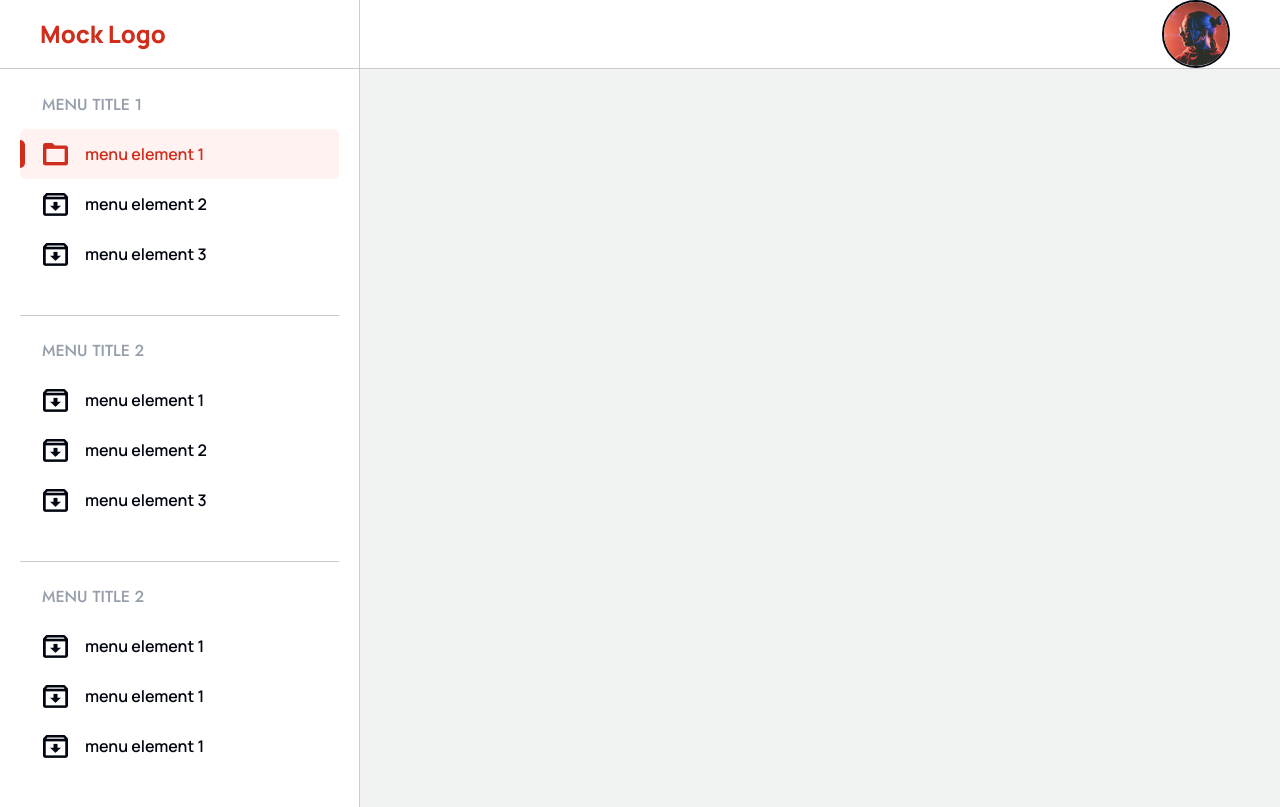
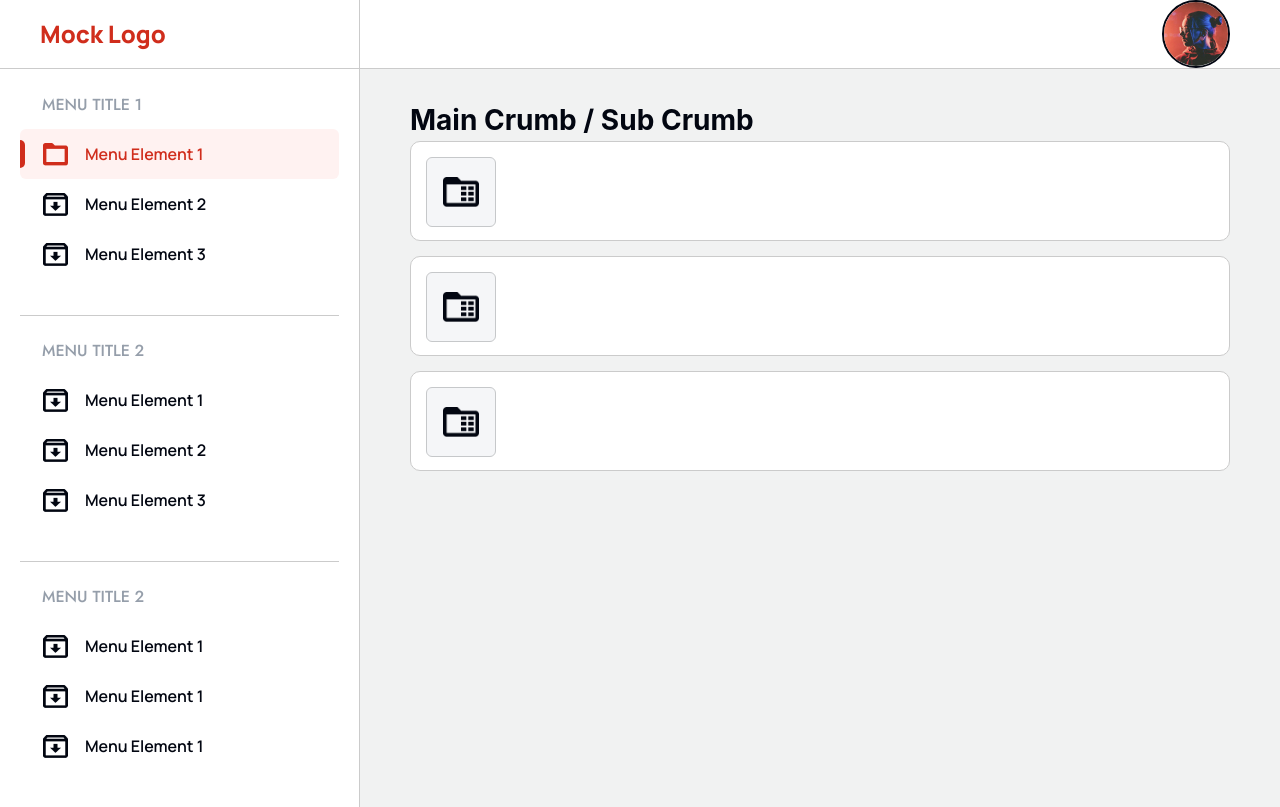
Before and after one commit to ask0ldd/Mock, a React (Vite) app: page / in a window 1280 px wide. Built offline with nearby package versions, Linux system fonts and the light colour scheme.

Commit message:
activefbar

```diff
--- a/src/App.css
+++ b/src/App.css
@@ -12,4 +12,31 @@
 main {
   height: 100vh;
   width: 100%;
+  display: flex;
+  flex-direction: row;
 }
+
+main .realBody {
+  display: flex;
+  flex-direction: column;
+  height: 100%;
+  width: 100%;
+  justify-content: left;
+  align-items: left;
+  padding: 30px 50px 0 50px;
+}
+
+/*main .realBody .activeFoldersContainer article {
+  display: flex;
+  flex-direction: column;
+  height: 100%;
+  width: 100%;
+  justify-content: left;
+  align-items: left;
+}*/
+
+main .realBody .activeFoldersContainer {
+  display: flex;
+  flex-direction: column;
+  row-gap: 15px;
+}
--- a/src/App.tsx
+++ b/src/App.tsx
@@ -1,6 +1,7 @@
 import './App.css'
 import Header from './components/Header'
 import MainNavBar from './components/MainNavBar'
+import ActiveFolderBar from './components/ActiveFolderBar'
 
 function App() {
 
@@ -9,7 +10,14 @@ function App() {
       <Header/>
       <main>
         <MainNavBar/>
-
+        <section className='realBody'>
+          <h1>Main Crumb / Sub Crumb</h1>
+          <div className='activeFoldersContainer'>
+            <ActiveFolderBar/>
+            <ActiveFolderBar/>
+            <ActiveFolderBar/>
+          </div>
+        </section>
       </main>
     </>
   )
--- /dev/null
+++ b/src/components/ActiveFolderBar.tsx
@@ -0,0 +1,13 @@
+import '../style/ActiveFolderBar.css'
+import bigfoldericon from '../assets/icons/bigfoldericon.png'
+
+function ActiveFolderBar() {
+    return (
+        <article className='activeFolderContainer'>
+            <figure className='folderIconContainer'>
+                <img src={bigfoldericon} className='folderIcon'/>
+            </figure>
+        </article>
+    )
+}
+export default ActiveFolderBar
--- a/src/components/MainNavBar.tsx
+++ b/src/components/MainNavBar.tsx
@@ -10,13 +10,13 @@ function MainNavBar(){
                 <span className='title jost-500'>MENU TITLE 1</span>
                 <ul className='menuItemsContainer'>
                     <li className='menuItem active' style={{marginTop:'12px'}}>
-                        <div className='decorator active'></div><img src={redfoldermenuicon}/><div>menu element 1</div>
+                        <div className='decorator active'></div><img src={redfoldermenuicon}/><div>Menu Element 1</div>
                     </li>
                     <li className='menuItem'>
-                        <div className='decorator'></div><img src={blackarchivefoldericon}/><div>menu element 2</div>
+                        <div className='decorator'></div><img src={blackarchivefoldericon}/><div>Menu Element 2</div>
                     </li>
                     <li className='menuItem'>
-                        <div className='decorator'></div><img src={blackarchivefoldericon}/><div>menu element 3</div>
+                        <div className='decorator'></div><img src={blackarchivefoldericon}/><div>Menu Element 3</div>
                     </li>
                 </ul>
             </li>
@@ -25,13 +25,13 @@ function MainNavBar(){
                 <span className='title jost-500'>MENU TITLE 2</span>
                 <ul className='menuItemsContainer'>
                     <li className='menuItem' style={{marginTop:'12px'}}>
-                        <div className='decorator'></div><img src={blackarchivefoldericon}/><div>menu element 1</div>
+                        <div className='decorator'></div><img src={blackarchivefoldericon}/><div>Menu Element 1</div>
                     </li>
                     <li className='menuItem'>
-                        <div className='decorator'></div><img src={blackarchivefoldericon}/><div>menu element 2</div>
+                        <div className='decorator'></div><img src={blackarchivefoldericon}/><div>Menu Element 2</div>
                     </li>
                     <li className='menuItem'>
-                        <div className='decorator'></div><img src={blackarchivefoldericon}/><div>menu element 3</div>
+                        <div className='decorator'></div><img src={blackarchivefoldericon}/><div>Menu Element 3</div>
                     </li>
                 </ul>
             </li>
@@ -40,13 +40,13 @@ function MainNavBar(){
                 <span className='title jost-500'>MENU TITLE 2</span>
                 <ul className='menuItemsContainer'>
                     <li className='menuItem' style={{marginTop:'12px'}}>
-                        <div className='decorator'></div><img src={blackarchivefoldericon}/><div>menu element 1</div>
+                        <div className='decorator'></div><img src={blackarchivefoldericon}/><div>Menu Element 1</div>
                     </li>
                     <li className='menuItem'>
-                        <div className='decorator'></div><img src={blackarchivefoldericon}/><div>menu element 1</div>
+                        <div className='decorator'></div><img src={blackarchivefoldericon}/><div>Menu Element 1</div>
                     </li>
                     <li className='menuItem'>
-                        <div className='decorator'></div><img src={blackarchivefoldericon}/><div>menu element 1</div>
+                        <div className='decorator'></div><img src={blackarchivefoldericon}/><div>Menu Element 1</div>
                     </li>
                 </ul>
             </li>
--- a/src/index.css
+++ b/src/index.css
@@ -62,4 +62,6 @@ body {
 
 h1 {
   font-size: 28px;
+  color: var(--main-text-color);
+  width: fit-content;
 }
--- /dev/null
+++ b/src/style/ActiveFolderBar.css
@@ -0,0 +1,26 @@
+.activeFolderContainer {
+  background-color: var(--sec-bg-color);
+  width: 100%;
+  height: 100px;
+  display: flex;
+  max-height: 100px;
+  flex-direction: row;
+  border: 1px solid var(--main-border-color);
+  border-radius: 10px;
+  padding: 15px;
+}
+
+.activeFolderContainer .folderIconContainer {
+  background-color: #f5f6f8;
+  border: 1px solid #c6c8ca;
+  height: 70px;
+  width: 70px;
+  display: flex;
+  border-radius: 6px;
+  justify-content: center;
+  align-items: center;
+}
+
+.activeFolderContainer .folderIcon {
+  width: 36px;
+}
--- a/src/style/Header.css
+++ b/src/style/Header.css
@@ -28,7 +28,7 @@ header .mainpanel {
   align-items: center;
   width: 100%;
   height: 100%;
-  padding-right: 50px;
+  padding: 0 50px;
 }
 
 header .mainpanel .avatar {
--- a/src/style/MainNavBar.css
+++ b/src/style/MainNavBar.css
@@ -8,6 +8,7 @@ nav {
   min-height: 100%;
   justify-content: left;
   padding: 24px 20px 0 20px;
+  flex-shrink: 0;
 }
 
 ul {
```
Also changed, not shown: src/assets/icons/bigfoldericon.png (added).
